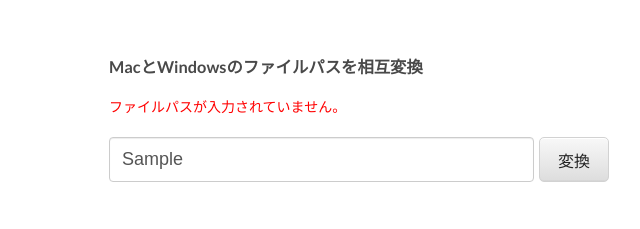
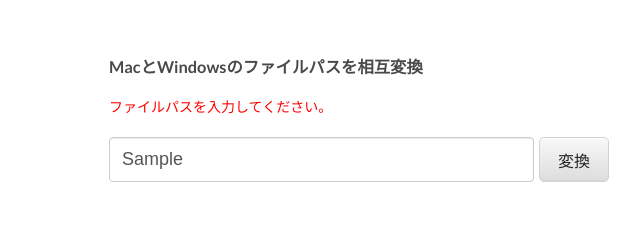
Before and after one commit to keyiiiii/win-mac-path-converter, a plain HTML site: page index.html in a window 1280 px wide. Both pictures are taken after typing "Sample" into the empty fields and a click on the button "変換". Shown: the top 229 px of the page, 461-1101 px from the left. Drawn offline with nearby package versions, Linux system fonts and the light colour scheme.

Commit message:
text fix

```diff
--- a/index.html
+++ b/index.html
@@ -48,7 +48,7 @@
 
       <div ng-controller="ConvertCtrl" ng-cloak>
 
-        <p ng-if="error" class="red">ファイルパスが入力されていません。</p>
+        <p ng-if="error" class="red">ファイルパスを入力してください。</p>
 
         <form>
           <input type="text" ng-model="text" class="input-form" placeholder="変換したいファイルパス入力してください" required autofocus>
```
